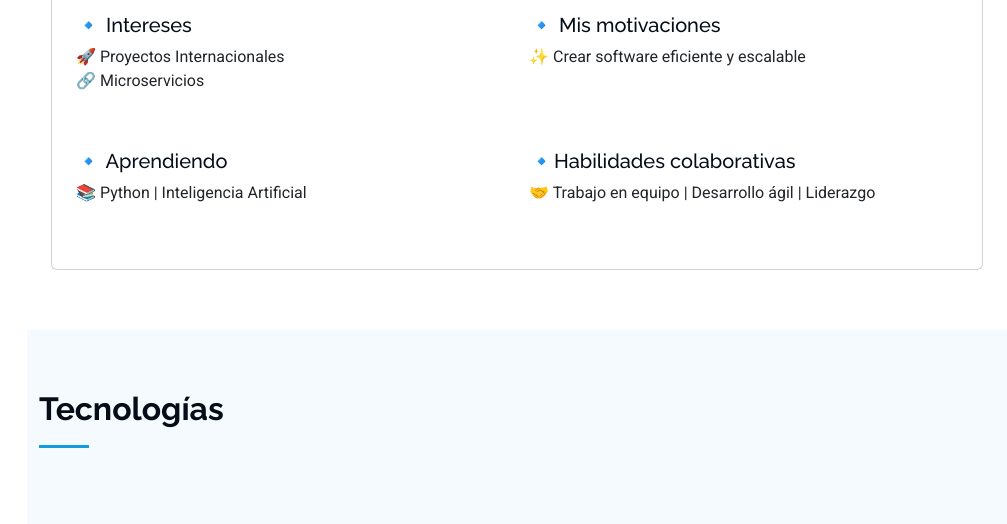
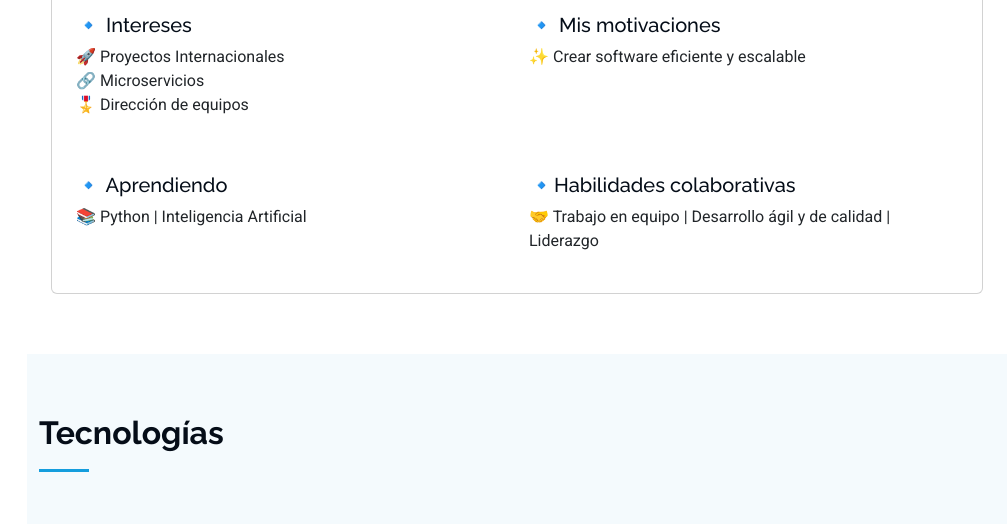
Before and after one commit to nestoralmale24/nestoralmale24.github.io, a plain HTML site: page index.html in a window 1280 px wide. Shown: the part 1497-2021 px from the top of the page, without its empty margins (273-1280 px from the left). Drawn offline with nearby package versions, Linux system fonts and the light colour scheme.

Commit message:
new things

```diff
--- a/index.html
+++ b/index.html
@@ -72,7 +72,7 @@
       <div class="container" data-aos="fade-up" data-aos-delay="100">
         <h2>Néstor Almalé</h2>
         <p>Construyendo experiencias con <span class="typed"
-            data-typed-items="Java, Angular, SQL, Hibernate"></span><span
+            data-typed-items="Java, Angular, SQL, Hibernate, Spring, JPA"></span><span
             class="typed-cursor typed-cursor--blink" aria-hidden="true"></span><span
             class="typed-cursor typed-cursor--blink" aria-hidden="true"></span></p>
       </div>
@@ -112,7 +112,7 @@
             <div class="row mt-3 text-start">
               <div class="col-6">
                 <h5><span class="icon">🔹</span> Intereses</h5>
-                <p>🚀 Proyectos Internacionales<br>🔗 Microservicios</p><br>
+                <p>🚀 Proyectos Internacionales<br>🔗 Microservicios<br>🎖️ Dirección de equipos</p><br>
               </div>
 
               <div class="col-6">
@@ -129,17 +129,13 @@
 
               <div class="col-6">
                 <h5><span class="icon">🔹</span>Habilidades colaborativas </h5>
-                <p>🤝 Trabajo en equipo | Desarrollo ágil | Liderazgo</p>
+                <p>🤝 Trabajo en equipo | Desarrollo ágil y de calidad | Liderazgo</p>
               </div>
             </div>
           </div>
         </div>
       </div>
-
     </section>
-
-
-
 
     <section id="skills" class="skills section light-background">
 
```
